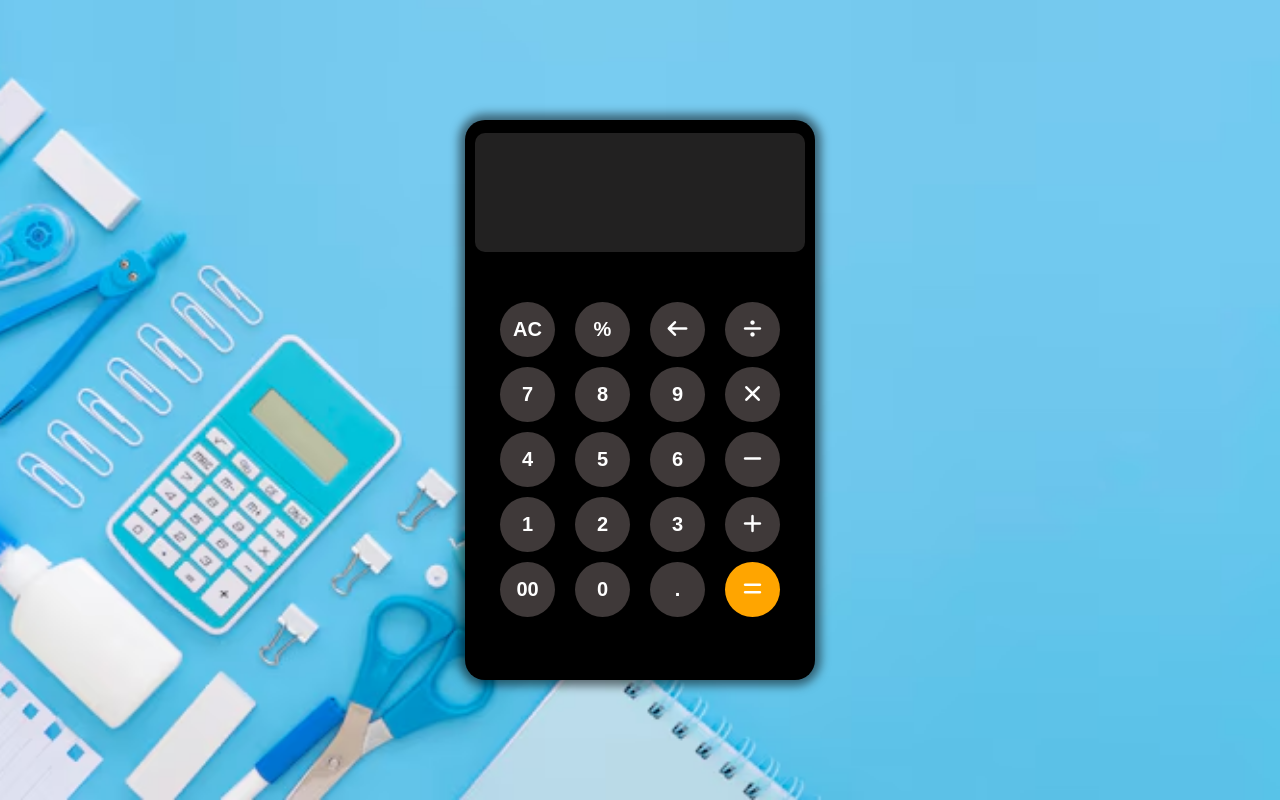
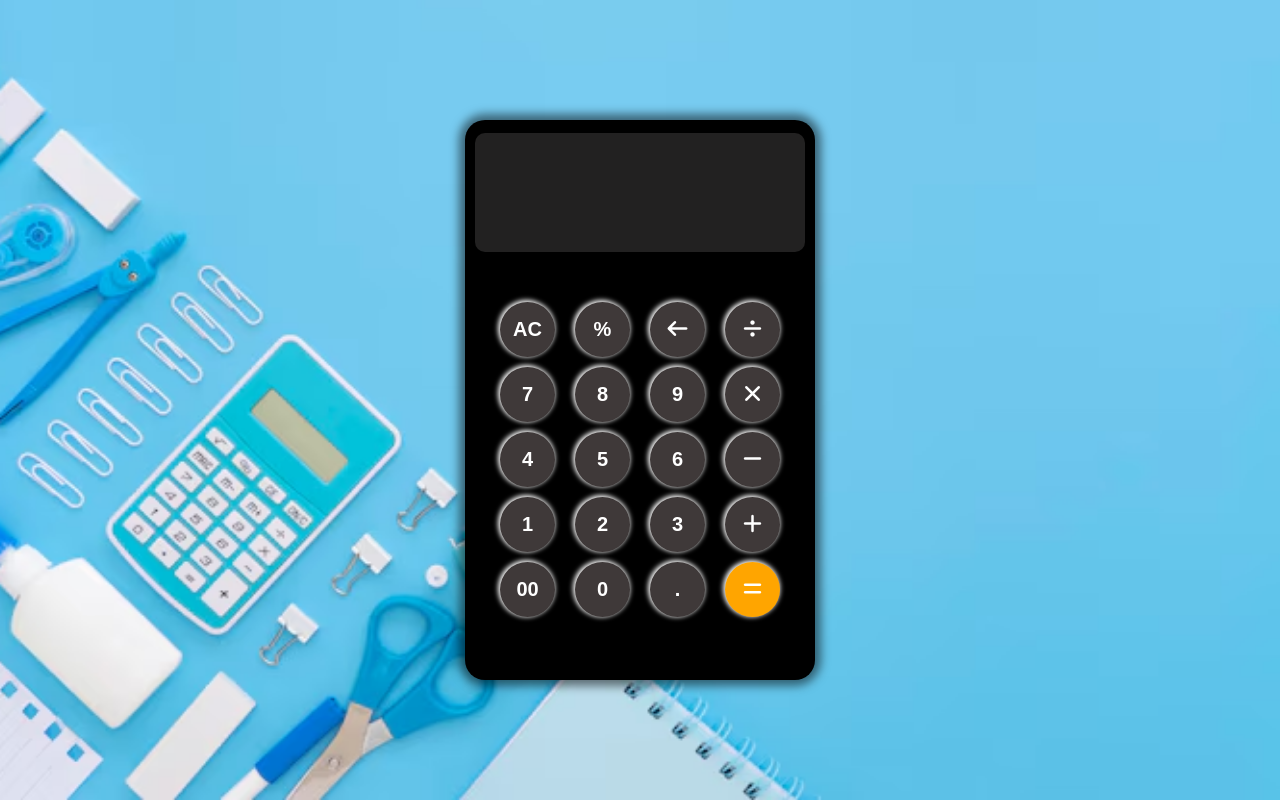
Before and after one commit to lifelinecoding/Calculator, a plain HTML site: page index.html in a window 1280 px wide. Drawn offline with Linux system fonts and the light colour scheme.

Commit message:
Added shadow to buttons

```diff
--- a/style.css
+++ b/style.css
@@ -89,6 +89,7 @@ body {
   font-weight: bold;
   border: none;
   cursor: pointer;
+  box-shadow: -1px -1px 5px 1px #fff;
   transition: all 0.2s ease;
 }
 
```
